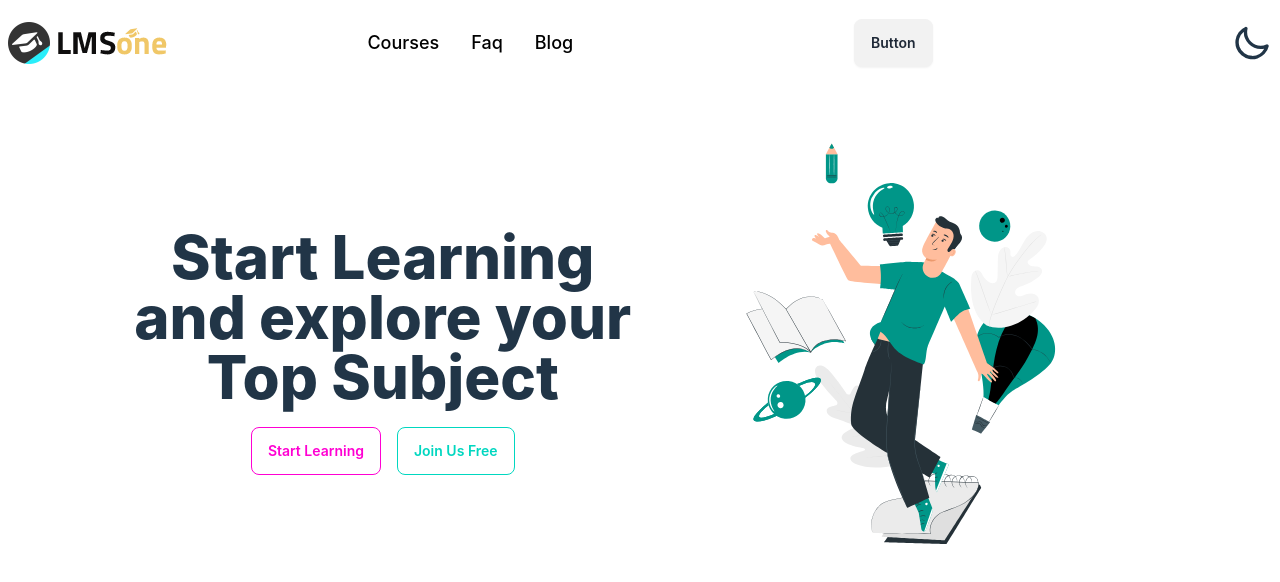
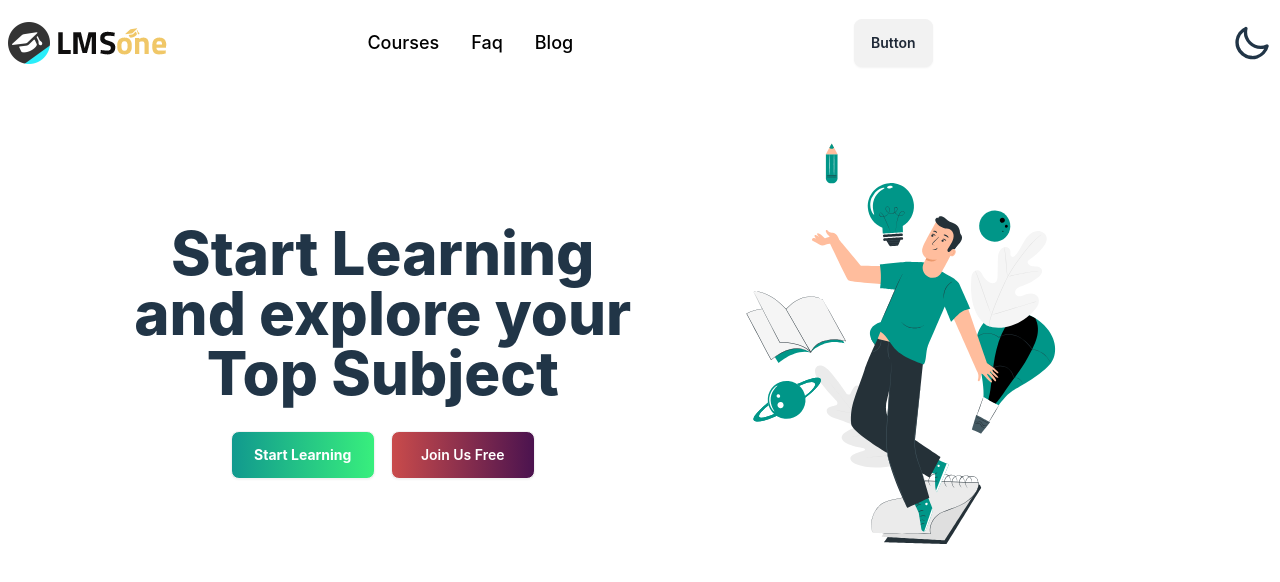
Before and after one commit to fahimshahrairakash03/lmsoneEdtech, a React (Vite) app: page / in a window 1280 px wide. Shown: the top 582 px of the page. Built offline with nearby package versions, Linux system fonts and the light colour scheme; no server answers.

Commit message:
button color changed

```diff
--- a/src/pages/Banner/Banner.jsx
+++ b/src/pages/Banner/Banner.jsx
@@ -28,12 +28,24 @@ const Banner = () => {
             </h1>
 
             <Link to="/course">
-              <button className="btn btn-outline btn-secondary me-4">
+              <button
+                style={{
+                  backgroundImage:
+                    "linear-gradient(90deg, #11998e 0%, #38ef7d 100%)",
+                }}
+                className="btn text-white w-36 font-bold lg:me-4 hover:-translate-y-1 hover:scale-110 duration-300 "
+              >
                 Start Learning
               </button>
             </Link>
             <Link>
-              <button className="btn btn-outline btn-accent">
+              <button
+                style={{
+                  backgroundImage:
+                    "linear-gradient(90deg, #c94b4b 0%, #4b134f 100%)",
+                }}
+                className="btn text-white w-36  mt-2 hover:-translate-y-1 hover:scale-110 duration-300 "
+              >
                 Join Us Free
               </button>
             </Link>
```
